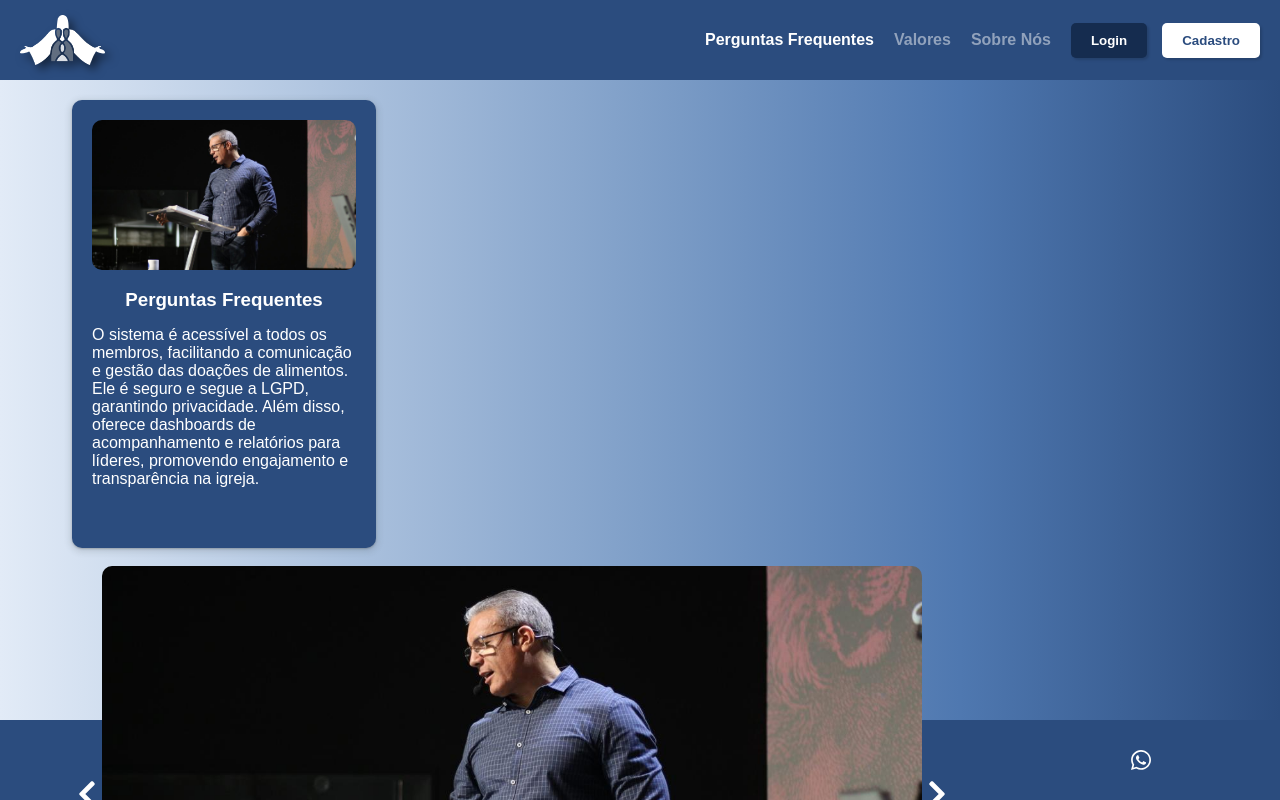
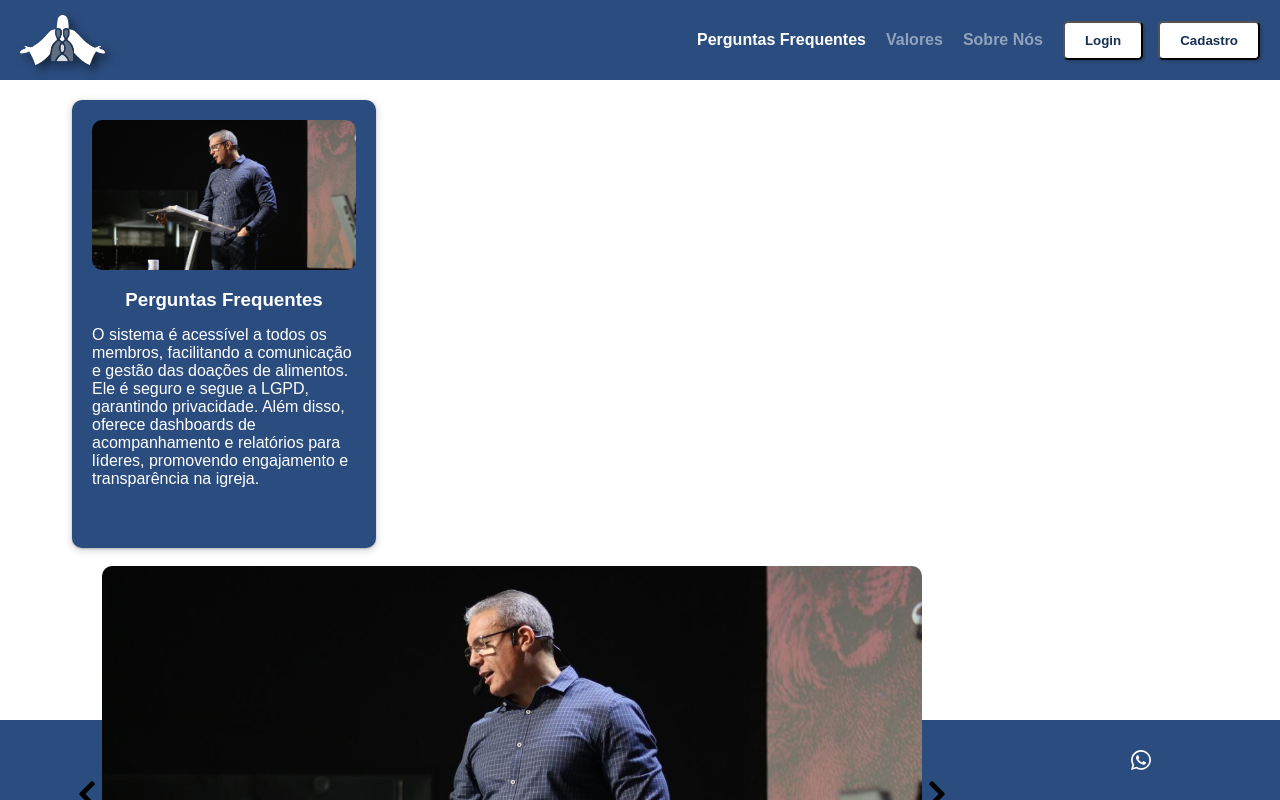
Before and after one commit to JesusIsKing-Tech/JK-FrontEnd, a React (Create React App) app in the folder front-jk/: page / in a window 1280 px wide. Shown: the top 800 px of the page. Built offline with nearby package versions, Linux system fonts and the light colour scheme.

Commit message:
melhorias home e header

```diff
--- a/front-jk/src/Perfil.jsx
+++ b/front-jk/src/Perfil.jsx
@@ -719,9 +719,8 @@ function Perfil() {
                         <p><strong><FaPhone></FaPhone></strong> {selectedChamado.telefone}</p>
                       </div>
                     </div>
-                    <div>
-                    <div style={{ overflowY: 'scroll', height: '80%', display:"flex",justifyContent: "space-evenly"
-}}>
+                    <div style={{ height: '80%'}}>
+                    <div style={{ overflowY: 'scroll', height: '80%', display:"flex",justifyContent: "space-evenly"}}>
 
                       {/* Endereço Anterior */}
                       <div className={styles.selectedChamado}>
--- a/front-jk/src/Perfil.module.css
+++ b/front-jk/src/Perfil.module.css
@@ -528,6 +528,7 @@ h4{
 
 .selectedChamado {
   margin-top: 20px;
+  height: 100%;
 }
 
 .buttonsContainer {
@@ -591,6 +592,7 @@ h4{
 }
 .contactContainer {
   display: flex;
+  /* border: solid black 4px; */
   /* flex-direction: column; */
   align-items: center; /* Centraliza horizontalmente o container */
   /* text-align: left; Mantém o texto alinhado pelo início */
--- a/front-jk/src/components/HeaderLogado/HeaderLogado.jsx
+++ b/front-jk/src/components/HeaderLogado/HeaderLogado.jsx
@@ -14,11 +14,9 @@ const HeaderLogado = () => {
       <img alt="Logo" className={styles.logo} src={logo} />
       <nav className={styles.nav}>
 
-        <a href="/estoque"className={location.pathname === '/estoque' ? styles.active : '' } style={{display: 'flex', alignItems: 'center', gap: '5px'}}><BiBox size={30}/> Estoque</a>
-
-
         <a href="/noticias" className={location.pathname === '/noticias' ? styles.active : ''}  style={{display: 'flex', alignItems: 'center', gap: '5px'}}><MdNewspaper size={30}/>Notícias</a>
 
+        <a href="/estoque"className={location.pathname === '/estoque' ? styles.active : '' } style={{display: 'flex', alignItems: 'center', gap: '5px'}}><BiBox size={30}/> Estoque</a>
 
         <a href="/doe" className={location.pathname === '/doe' ? styles.active : ''} style={{display: 'flex', alignItems: 'center', gap: '5px'}}><FaHandHoldingHeart size={30}/>Doe</a>
       </nav>
--- a/front-jk/src/index.css
+++ b/front-jk/src/index.css
@@ -8,6 +8,8 @@
 
 body {
   background-color: rgb(255, 255, 255);
+  margin: 0;
+  padding: 0;
 }
 
 .notFound{
--- a/front-jk/src/pages/LandingPage/Home.jsx
+++ b/front-jk/src/pages/LandingPage/Home.jsx
@@ -72,7 +72,7 @@ const Home = () => {
 
         <div className={styles.carousel}>
           <button onClick={() => swiperRef.current.slidePrev()} className={styles.leftArrow}>
-            <FaChevronLeft size={30} />
+            <FaChevronLeft size={30} color='black'/>
           </button>
           <Swiper
             modules={[Pagination, A11y, Navigation, Scrollbar]}
@@ -89,7 +89,7 @@ const Home = () => {
             ))}
           </Swiper>
           <button onClick={() => swiperRef.current.slideNext()} className={styles.rightArrow}>
-            <FaChevronRight size={30} />
+            <FaChevronRight size={30} color='black'/>
           </button>
         </div>
 
--- a/front-jk/src/pages/LandingPage/Home.module.css
+++ b/front-jk/src/pages/LandingPage/Home.module.css
@@ -72,15 +72,15 @@ html, body {
 }
 
 .buttonsContainer .login {
-  background-color: #152c4f;
-  color: white;
-  border: none;
+  background-color: #fff;
+  color: #172f53;
+  /* border: none; */
 }
 
 .buttonsContainer .signup {
   background-color: #fff;
-  color: #2B4C7E;
-  border: none;
+  color: #172f53;
+  /* border: none; */
 }
 
 .buttonsContainer button:hover {
@@ -88,7 +88,7 @@ html, body {
 }
 
 .buttonsContainer .login:hover {
-  background-color: #0b1c34;
+  /* background-color: #0b1c34; */
 }
 
 /* Main Container */
@@ -97,7 +97,8 @@ html, body {
   justify-content: space-between;
   align-items: center;
   padding: 1.25rem 4.5rem;
-  background: linear-gradient(to right, #e2ebf7, #b0c5e0, #7f9fc8, #4f78b0, #2b4c7e);
+  /* background: linear-gradient(to right, #e2ebf7, #b0c5e0, #7f9fc8, #4f78b0, #2b4c7e); */
+  background: rgb(255, 255, 255);
   height: 80vh;
   gap: 20px;
 
```
